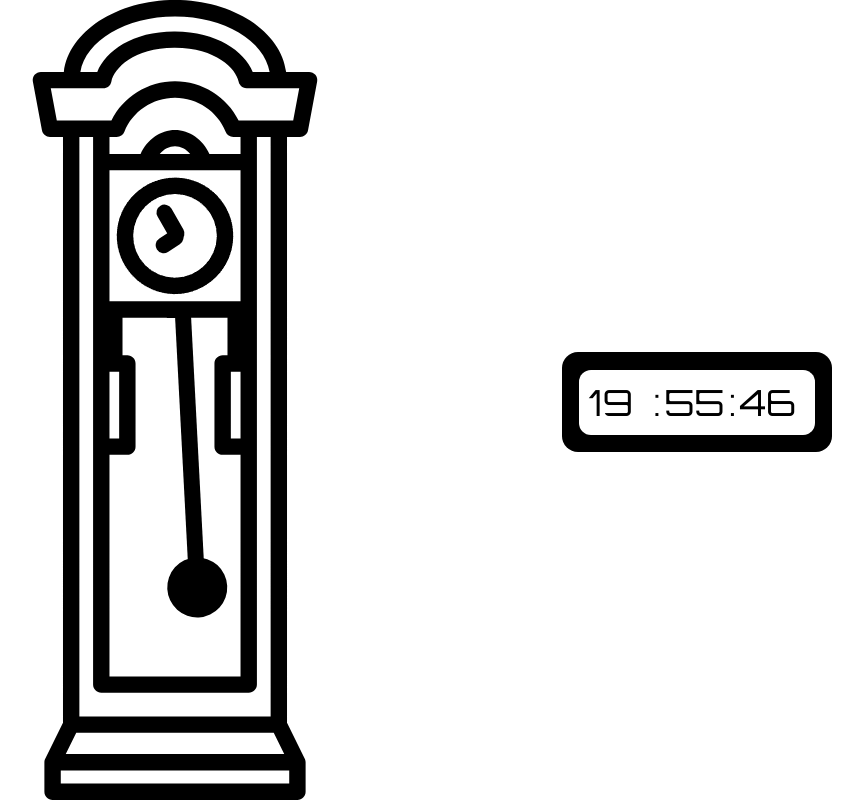
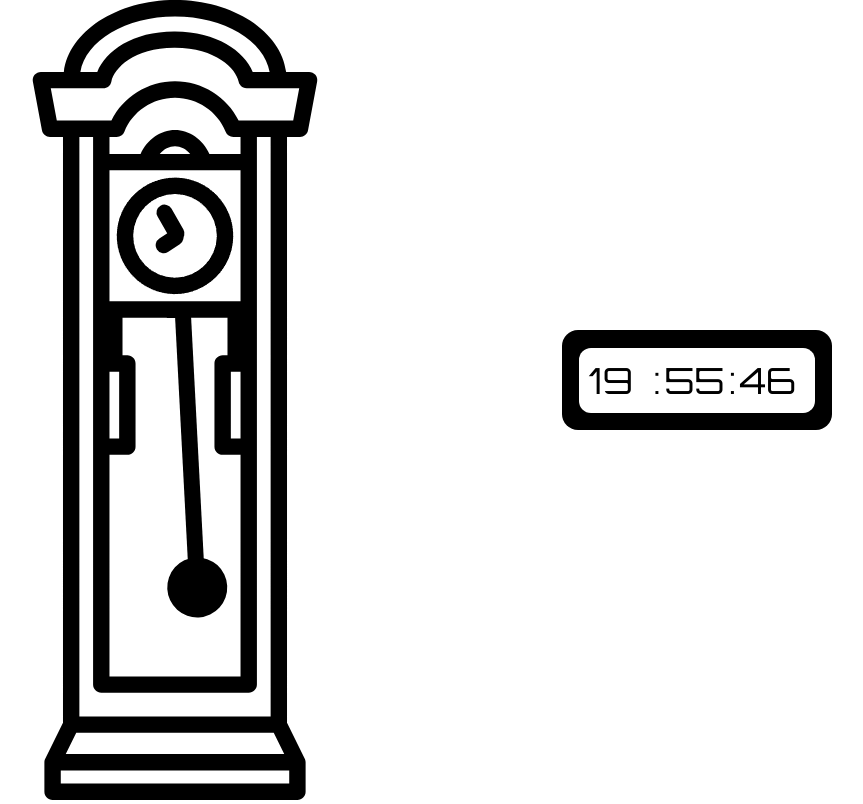
Before and after one commit to M-Feale/react-ticking-clock, a React (Vite) app: page / in a window 1280 px wide. Shown: the whole page, without its empty margins (210-1073 px from the left). Built offline with nearby package versions, Linux system fonts and the light colour scheme.

Commit message:
ajusted-container-to-screen-size

```diff
--- a/src/App.jsx
+++ b/src/App.jsx
@@ -35,6 +35,7 @@ const TimeContainer = styled.div`
 	display: flex;
 	flex-direction: row;
 	justify-content: space-evenly;
+    max-height: 95vh;
 `;
 
 export default App;
```
